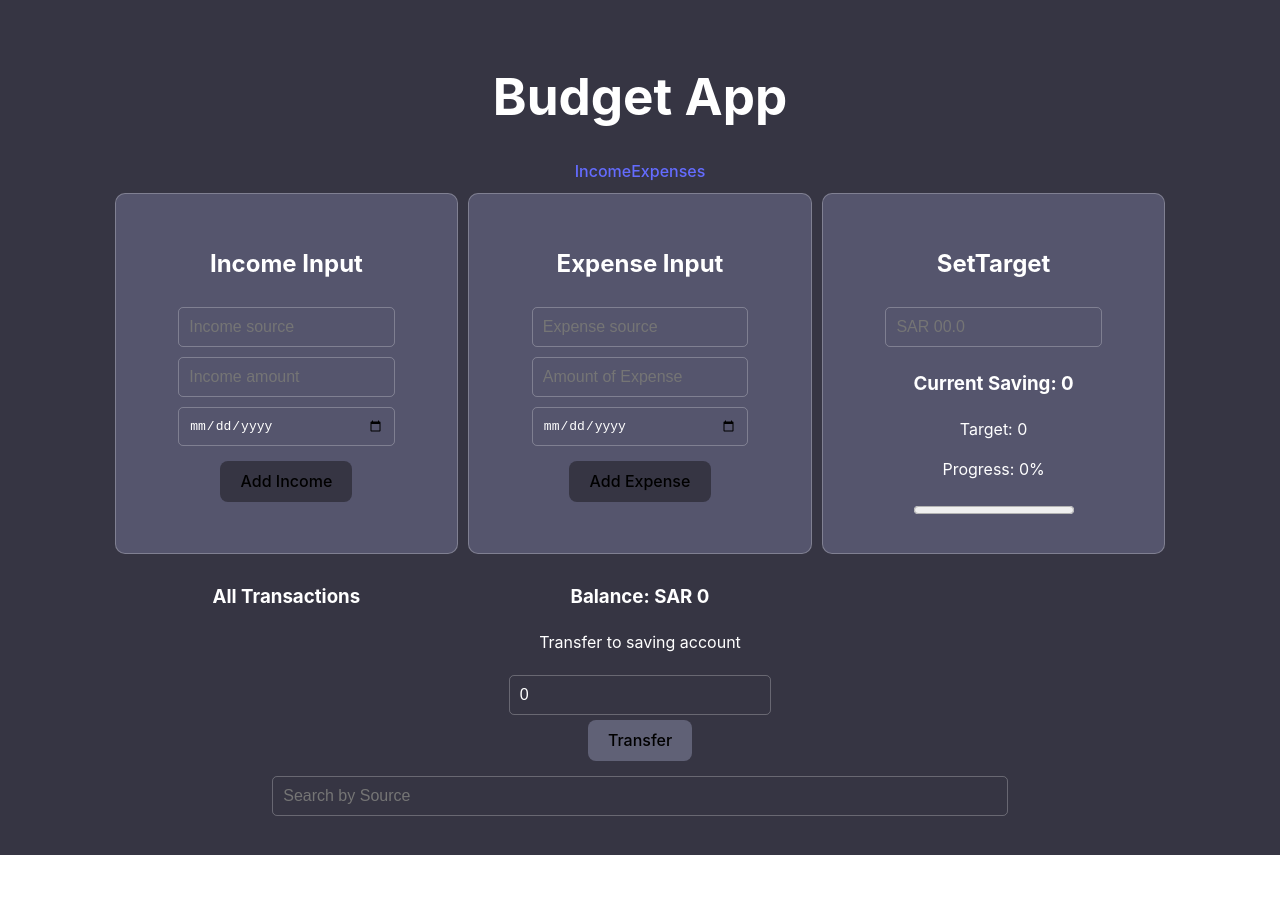
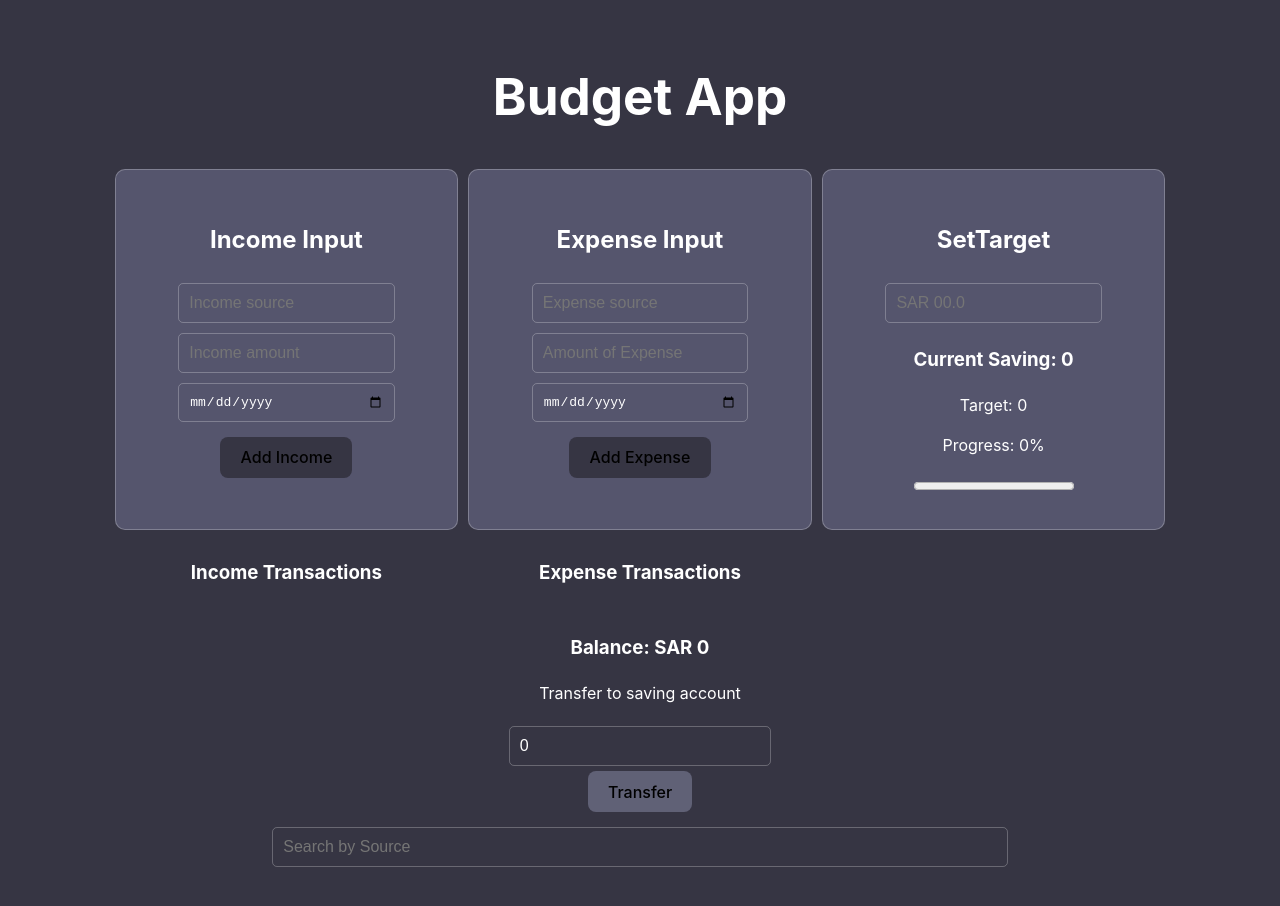
Before and after one commit to Turkiano/Budget-App-Frontend, a React (Vite) app: page / in a window 1280 px wide. Before the commit the page ends 855 px from the top, so only its background shows below. Built offline with nearby package versions, Linux system fonts and the light colour scheme.

Commit message:
finished desktop styling

```diff
--- a/src/App.css
+++ b/src/App.css
@@ -113,6 +113,20 @@ margin: 5px;
   text-align: center;
 }
 
+.transcation table {
+  width: 100%
+
+}
+
+.incomeList{
+  grid-area: incomeList;
+}
+
+.ExpenseList{
+  grid-area: ExpenseList;
+
+}
+
 .grid-container {
   display: grid;
   grid-template-columns: repeat(3, 1fr);
@@ -120,8 +134,9 @@ margin: 5px;
   grid-template-areas:
     "header header header"
     "card-box card-box card-box"
+    "   incomeList   ExpenseList   .   "
     ". transfer ."
-    "transcation transcation transcation";
+    "transcation  transcation transcation";
   padding: 2px 16px;
   gap: 10px;
 }
--- a/src/App.tsx
+++ b/src/App.tsx
@@ -8,6 +8,8 @@ import { IncomeWrapper } from './Components/IncomeWrapper';
 import { TransferAccountWrapper } from './Components/TransferAccountWrapper';
 import { Table } from './Components/Table';
 import { TransactionList } from './Components/TransactionsList';
+import { IncomeList } from './Components/IncomeList';
+import { ExpenseList } from './Components/ExpenseList';
 
 export type AllTranscationTypes = {
   id: string;
@@ -125,8 +127,8 @@ function App() {
       <div className="grid-container">
         <div className="header">
           <h1>Budget App</h1>
-          <Link to="/income">Income</Link>
-          <Link to="/expense">Expenses</Link>
+          {/* <Link to="/income">Income</Link>
+          <Link to="/expense">Expenses</Link> */}
         </div>
 
         <div className="card-box">
@@ -155,10 +157,23 @@ function App() {
             ></SavingWrapper>
           </div>
         </div>
-        <TransactionList
-          items={filteredTranscations}
-          handleDelete={handleDeleteItems}
-        />
+        <div className="incomeList">
+          <IncomeList
+            incomes={incomes.filter((income) =>
+              income.source.startsWith(searchBy),
+            )}
+            handleDelete={(id) => handleDeleteItems(id, 'income')}
+          />
+        </div>
+
+        <div className="ExpenseList">
+          <ExpenseList
+            expenses={expenses.filter((expense) =>
+              expense.source.startsWith(searchBy),
+            )}
+            handleDelete={(id) => handleDeleteItems(id, 'expense')}
+          />
+        </div>
 
         <div className="transfer">
           <h3>Balance: SAR {balance}</h3>
--- /dev/null
+++ b/src/Components/ExpenseList.tsx
@@ -0,0 +1,16 @@
+import { ListItems } from "./ListItems";
+import { AllTranscationTypes } from "../App";
+
+type ExpenseListProps = {
+  expenses: AllTranscationTypes[];
+  handleDelete: (id: string) => void;
+};
+
+export function ExpenseList({ expenses, handleDelete }: ExpenseListProps) {
+  return (
+    <div>
+      <h3>Expense Transactions</h3>
+      <ListItems items={expenses} handleDelete={handleDelete} />
+    </div>
+  );
+}
--- /dev/null
+++ b/src/Components/IncomeList.tsx
@@ -0,0 +1,16 @@
+import { ListItems } from "./ListItems";
+import { AllTranscationTypes } from "../App";
+
+type IncomeListProps = {
+  incomes: AllTranscationTypes[];
+  handleDelete: (id: string) => void;
+};
+
+export function IncomeList({ incomes, handleDelete }: IncomeListProps) {
+  return (
+    <div>
+      <h3>Income Transactions</h3>
+      <ListItems items={incomes} handleDelete={handleDelete} />
+    </div>
+  );
+}
```
